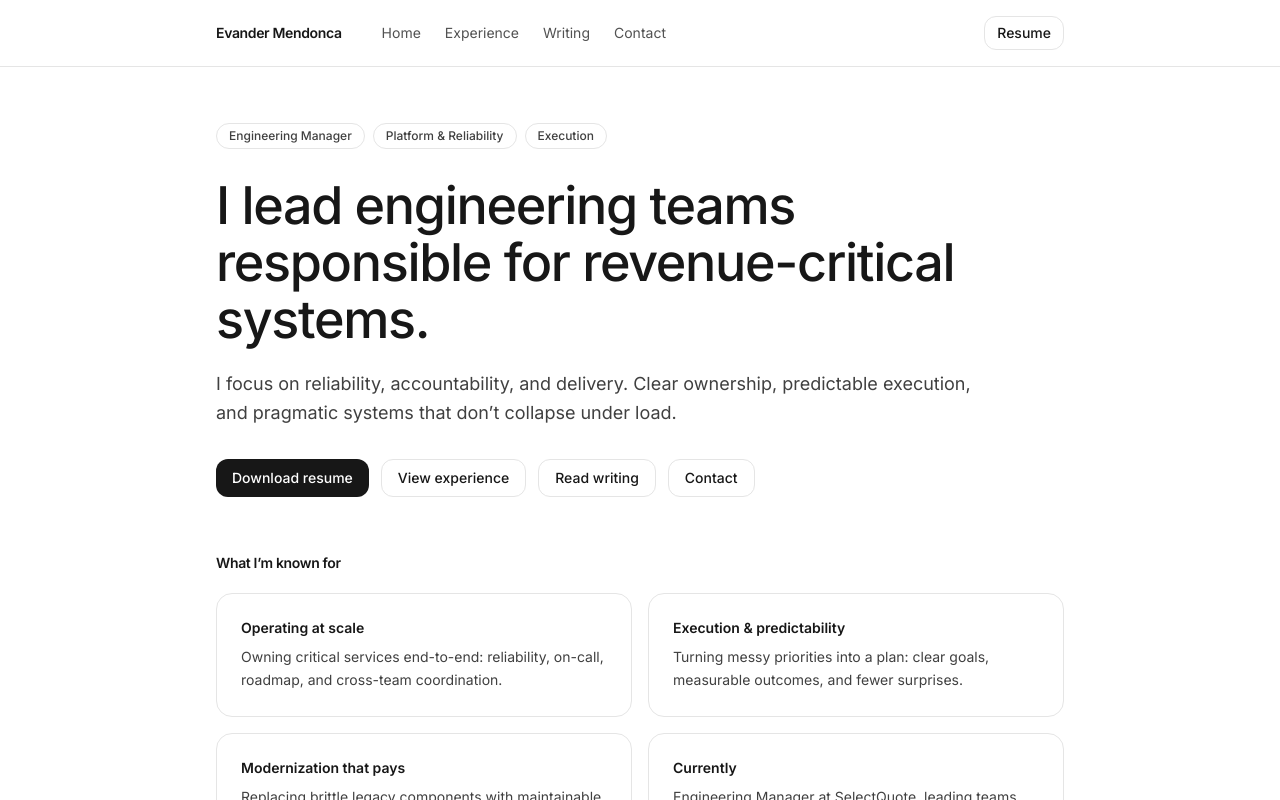
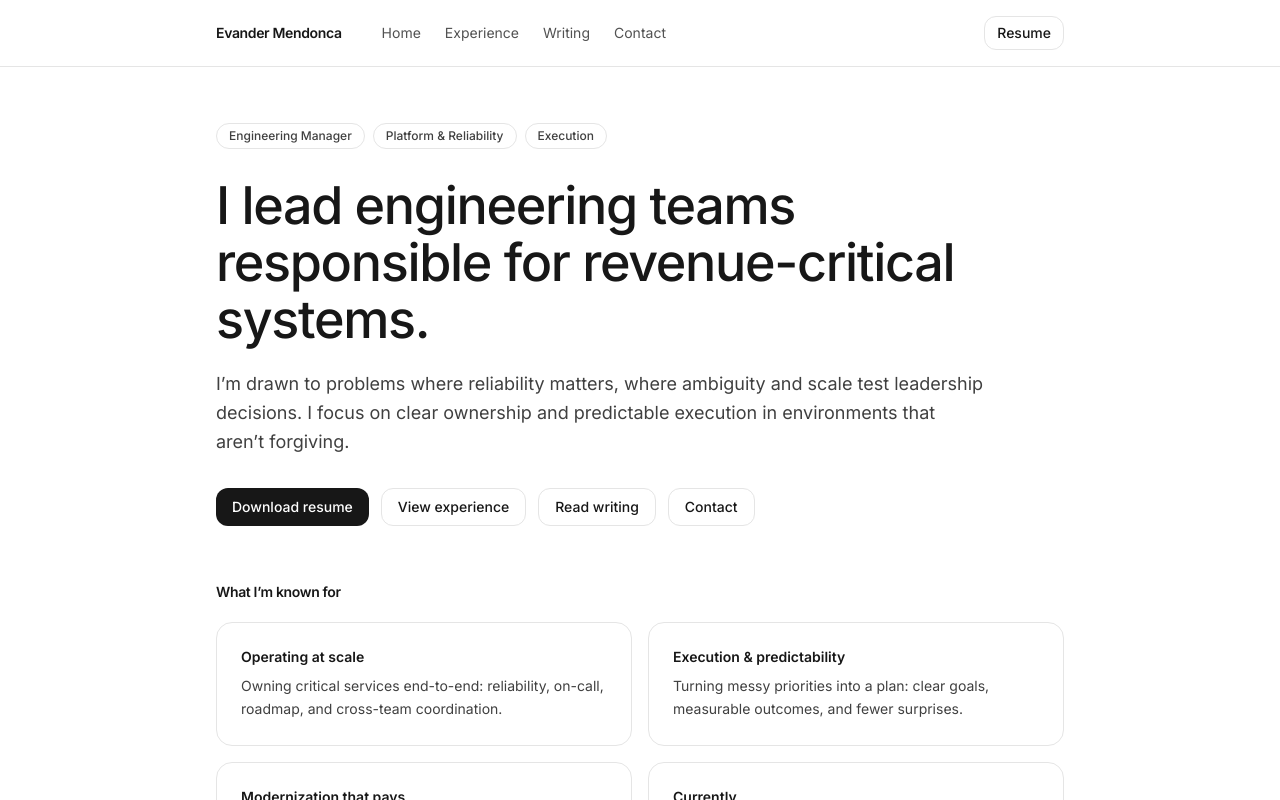
Before and after one commit to evandermendonca/website_v3, a Next.js app: page / in a window 1280 px wide. Shown: the top 800 px of the page. Built offline with nearby package versions, Linux system fonts and the light colour scheme.

Commit message:
text changes

```diff
--- a/src/app/page.tsx
+++ b/src/app/page.tsx
@@ -75,9 +75,9 @@ export default function HomePage() {
         </h1>
 
         <p className="mt-5 text-lg leading-relaxed text-neutral-700">
-          I focus on reliability, accountability, and delivery. Clear ownership,
-          predictable execution, and pragmatic systems that don’t collapse under
-          load.
+          I’m drawn to problems where reliability matters, where ambiguity and
+          scale test leadership decisions. I focus on clear ownership and
+          predictable execution in environments that aren’t forgiving.
         </p>
 
         <div className="mt-8 flex flex-wrap gap-3">
```
